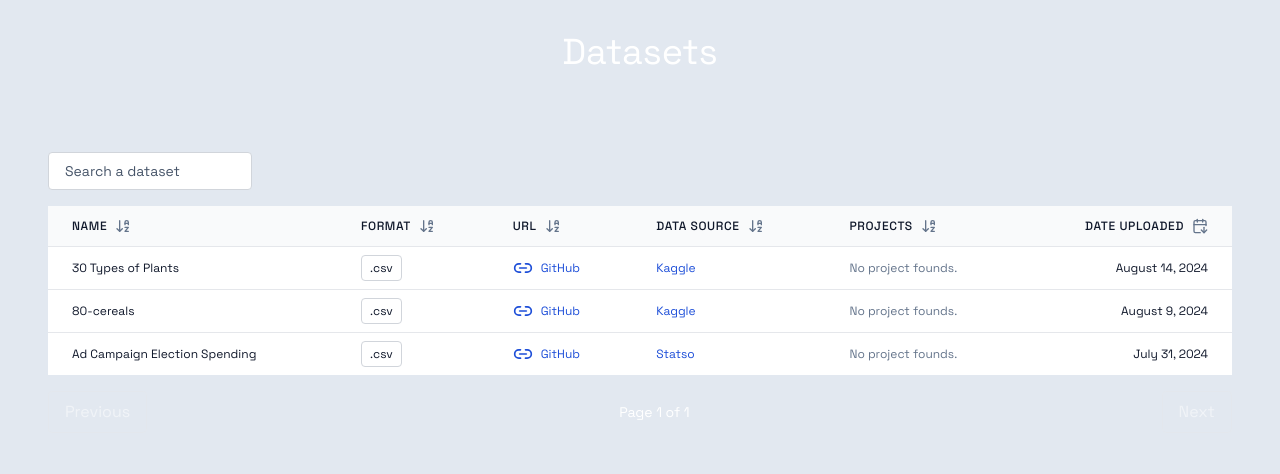
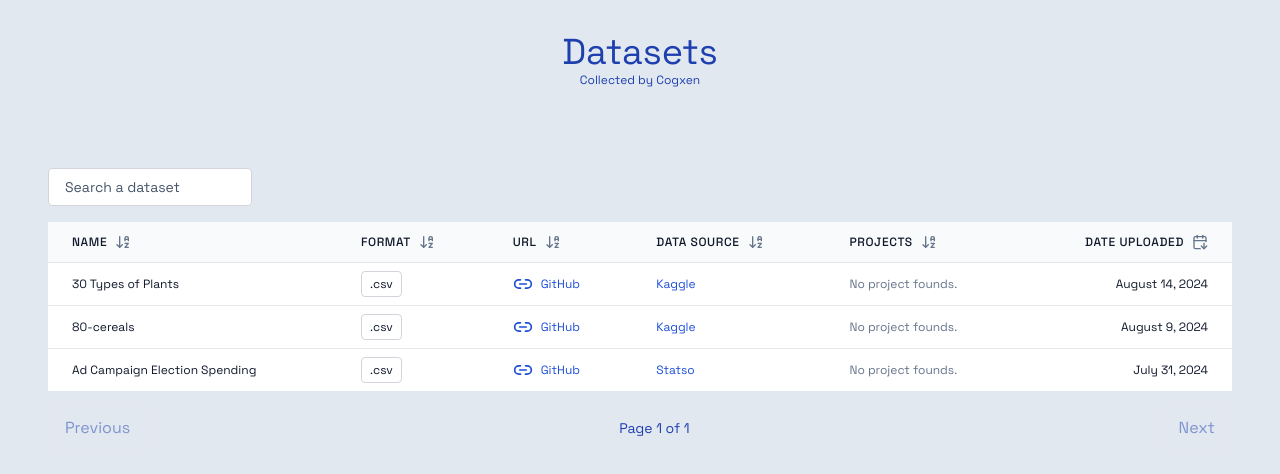
Before and after one commit to cogxen/datasets, a Next.js app: page / in a window 1280 px wide. Shown: the top 474 px of the page. Built offline with nearby package versions, Linux system fonts and the light colour scheme.

Commit message:
refactor: add new text, change text color

```diff
--- a/src/app/page.tsx
+++ b/src/app/page.tsx
@@ -2,9 +2,11 @@ import DatasetsTable from "@/components/DatasetsTable"
 
 export default function Home() {
   return (
-    <div className="text-white">
-      <h1 className="text-4xl text-center">Datasets</h1>
-
+    <div className="text-blue-800">
+      <div className="flex flex-col items-center">
+        <h1 className="text-4xl text-center">Datasets</h1>
+        <span className="text-xs">Collected by Cogxen</span>
+      </div>
       <div className="pt-16 mx-auto w-full max-w-7xl">
         <DatasetsTable />
       </div>
```
